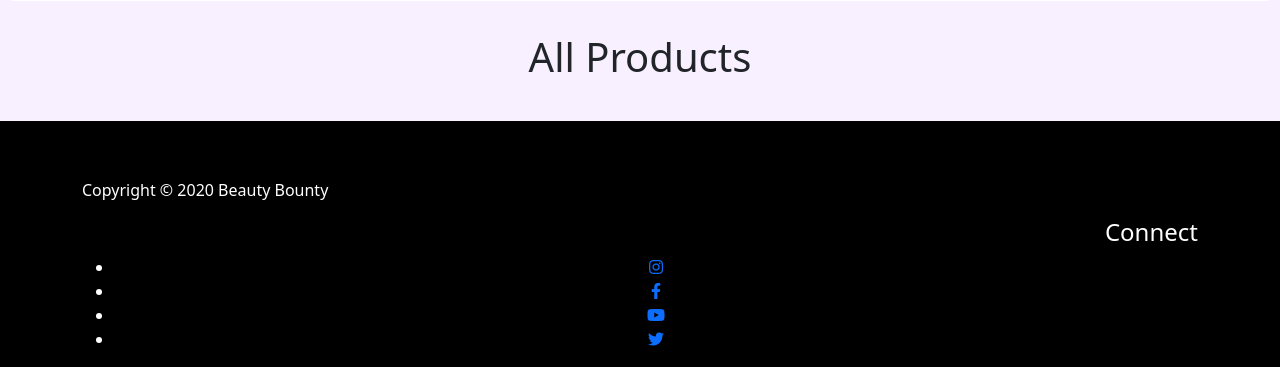
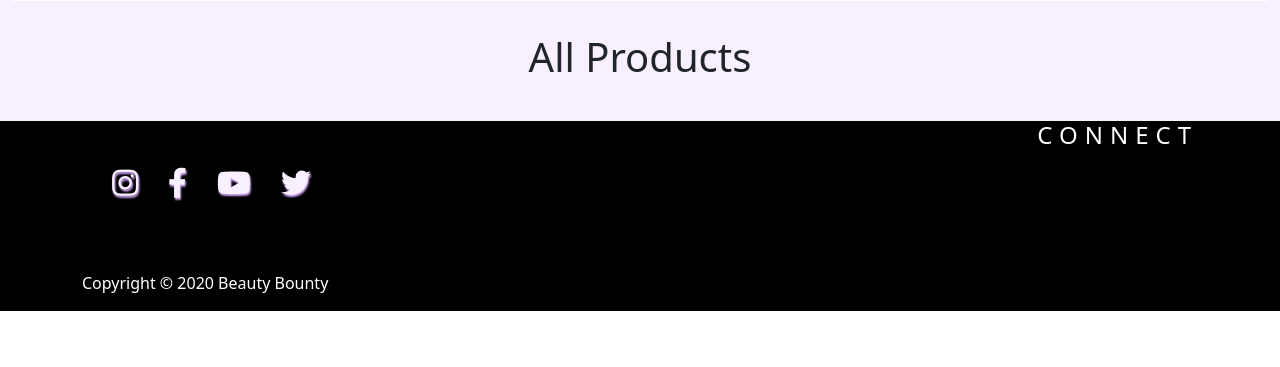
Before and after one commit to Vasileia-Apostolou/Beauty_Bounty, a Django app: page / in a window 1280 px wide. Shown: the part 670-1037 px from the top of the page. After the commit the page ends 981 px from the top, so only its background shows below. Run offline with Django 3.2, Linux system fonts and the light colour scheme; data that the repository does not hold is empty; some libraries are stand-ins or nearby versions.

Commit message:
Style social media icons

```diff
--- a/store/static/css/style.css
+++ b/store/static/css/style.css
@@ -114,4 +114,23 @@ footer {
 
 .connect-text {
     text-align: right;
+    text-transform: uppercase;
+    letter-spacing: 7px;
 }
+
+.socials {
+    display: flex;
+}
+
+.socials li a i {
+    margin-left: 30px;
+    padding-top: 10px;
+    font-size: 30px;
+    color: #f8f0ff;
+    text-shadow: 1px 2px 2px #d6a9fc;
+}
+
+.socials li a i:hover{
+    color: #d6a9fc;
+
+}
--- a/store/templates/store/base.html
+++ b/store/templates/store/base.html
@@ -6,6 +6,7 @@
     <meta name="viewport" content="width=device-width, initial-scale=1">
     <link href="https://cdn.jsdelivr.net/npm/bootstrap@5.0.0-beta1/dist/css/bootstrap.min.css" rel="stylesheet" integrity="sha384-giJF6kkoqNQ00vy+HMDP7azOuL0xtbfIcaT9wjKHr8RbDVddVHyTfAAsrekwKmP1" crossorigin="anonymous">
     <link rel="stylesheet" href="https://use.fontawesome.com/releases/v5.15.1/css/all.css" integrity="sha384-vp86vTRFVJgpjF9jiIGPEEqYqlDwgyBgEF109VFjmqGmIY/Y4HV4d3Gp2irVfcrp" crossorigin="anonymous">
+    <link rel="stylesheet" href="https://cdnjs.cloudflare.com/ajax/libs/hover.css/2.1.0/css/hover-min.css" integrity="sha512-glciccPoOqr5mfDGmlJ3bpbvomZmFK+5dRARpt62nZnlKwaYZSfFpFIgUoD8ujqBw4TmPa/F3TX28OctJzoLfg==" crossorigin="anonymous" />
     <link rel="stylesheet" href="{% static 'css/style.css' %}">
     <title>{% block title %} {% endblock %}</title>
 </head>
--- a/store/templates/store/footer.html
+++ b/store/templates/store/footer.html
@@ -1,20 +1,23 @@
 <footer>
-    <div class="container">
+    <div class="container inline-block">
         <div class="row">
-        <p class="copyright">Copyright &copy; 2020 Beauty Bounty</p>
-        </div>
+            <div class="col">
         <div>
             <h4 class="connect-text">Connect</h4>
         </div>
-        <div class="col">
-            <ul class="socials">
-            <li><a class="social-icons" href="https://www.instagram.com/vasiliaxzibit/" alt="instagram-account" target="_blank"><i class="fab fa-instagram prefix"></i></a></li>
-            <li><a class="social-icons" href="https://www.facebook.com/vasilia.xzibit"  alt="facebook-account"  target="_blank"><i class="fab fa-facebook-f prefix"></i></a></li>
-            <li><a class="social-icons" href="https://www.youtube.com/channel/UC-u1GYx9G1DYBpufa3GyPlg" alt="youtube-account" target="_blank"><i class="fab fa-youtube prefix"></i></a></li>
-            <li><a class="social-icons" href="https://twitter.com/Vasilei21527901" alt="twitter-account" target="_blank"><i class="fab fa-twitter prefix"></i></a></li>
+        <div class="">
+            <ul class="list-inline socials">
+            <li><a class="list-inline-item social-icons hvr-bounce-in" href="https://www.instagram.com/vasiliaxzibit/"  target="_blank"><i class="fab fa-instagram prefix" aria-hidden="true"></i><span class="sr-only">Instagram</span></a></li>
+            <li><a class="list-inline-item social-icons hvr-bounce-in" href="https://www.facebook.com/vasilia.xzibit"   target="_blank"><i class="fab fa-facebook-f prefix" aria-hidden="true"></i><span class="sr-only">Facebook</span></a></li>
+            <li><a class="list-inline-item social-icons hvr-bounce-in" href="https://www.youtube.com/channel/UC-u1GYx9G1DYBpufa3GyPlg" target="_blank"><i class="fab fa-youtube prefix" aria-hidden="true"></i><span class="sr-only">Youtube</span></a></li>
+            <li><a class="list-inline-item social-icons hvr-bounce-in" href="https://twitter.com/Vasilei21527901"  target="_blank"><i class="fab fa-twitter prefix" aria-hidden="true"></i><span class="sr-only">Twitter</span></a></li>
             </ul>
+            </div>
+            <p class="copyright">Copyright &copy; 2020 Beauty Bounty</p>
+        </div>
         </div>
     </div>
+
 
 </footer>
 
```
